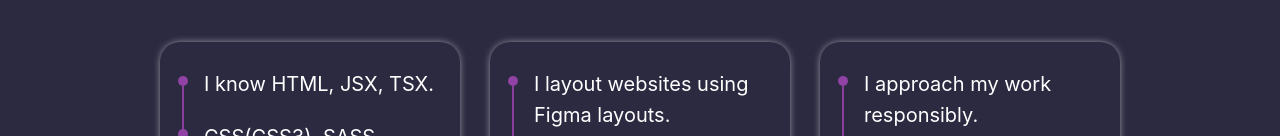
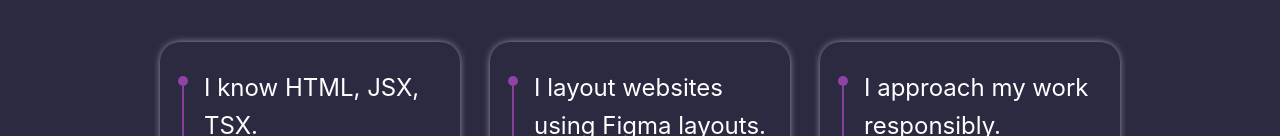
Before and after one commit to HELLRAID-cmd/Portfolio, a React (Vite) app in the folder client/: page / in a window 1280 px wide. Shown: the part 816-952 px from the top of the page. Built offline with nearby package versions, Linux system fonts and the light colour scheme; no server answers.

Commit message:
изменил размер

```diff
--- a/client/src/Components/About/About.scss
+++ b/client/src/Components/About/About.scss
@@ -26,7 +26,7 @@
 
     &-timeline-desc {
       color: var(--c-white);
-      font-size: var(--f-size-20);
+      font-size: var(--f-size-24);
       position: relative;
       transition: color var(--transition-200);
       border-radius: 20px;
```
